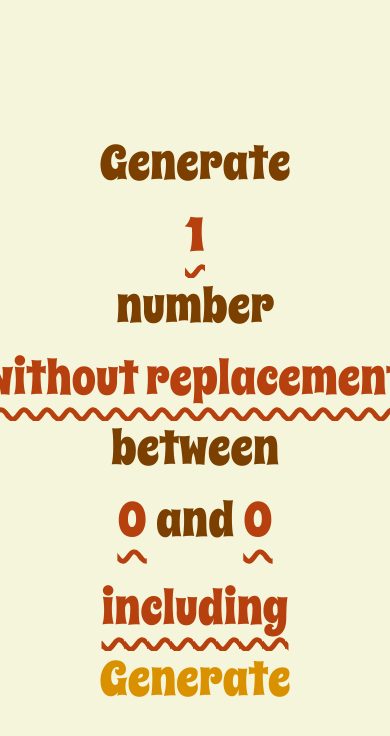
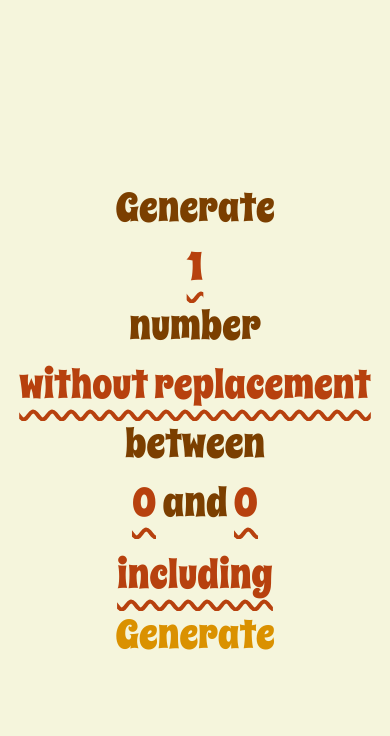
Before and after one commit to Mouzone/rng, a SvelteKit app: page / in a window 390 px wide. Shown: the top 736 px of the page. Built offline with nearby package versions, Linux system fonts and the light colour scheme.

Commit message:
Fix the way select elements are rendered in mobile, and input as well

```diff
--- a/src/routes/+page.svelte
+++ b/src/routes/+page.svelte
@@ -231,11 +231,16 @@
 	}
 	input,
 	select {
+		margin: 0;
+		padding: 0;
+
 		color: var(--primary);
 
 		appearance: none;
 		border: none;
 		background-color: transparent;
+
+		text-align: center;
 
 		line-height: 1.8em;
 		text-decoration-line: underline;
@@ -243,12 +248,12 @@
 		text-decoration-thickness: 0.1em;
 		text-underline-offset: 0.3em;
 	}
+
 	select {
-		text-align: center;
+		text-align-last: center;
 	}
 	input {
-		text-align: center;
-		width: 30%;
+		width: 25%;
 	}
 	input#left {
 		text-align: right;
@@ -291,4 +296,10 @@
 	h1 {
 		margin-bottom: 0;
 	}
+
+	@media (max-width: 640px) {
+		#page {
+			font-size: 2.5em;
+		}
+	}
 </style>
```
